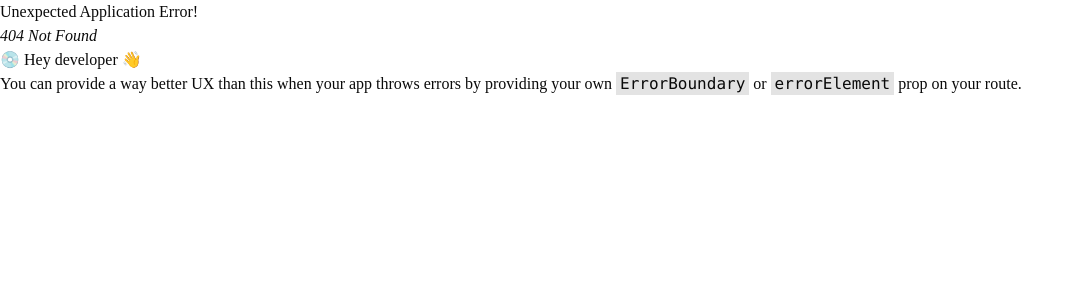
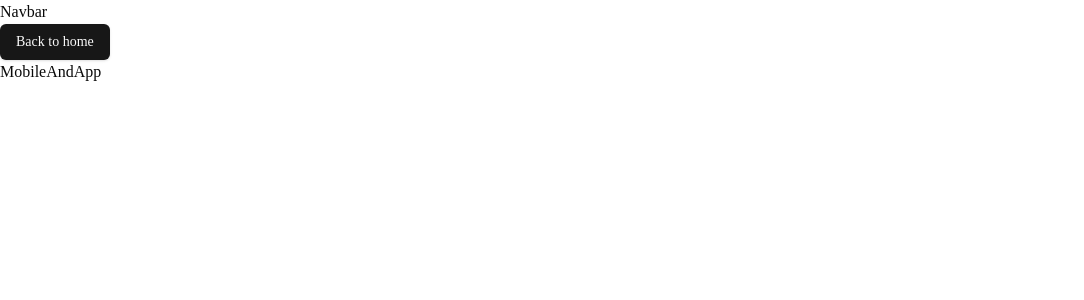
Before and after one commit to SadikMuktadir/web-tech-wizard, a React (Vite) app: page /details/mobileAndApp in a window 1280 px wide. Before the commit this address had no page. Shown: the top 300 px of the page, without its empty margins (0-1084 px from the left). Built offline with nearby package versions, Linux system fonts and the light colour scheme.

Commit message:
services section added

```diff
--- /dev/null
+++ b/src/components/home/detailsSection/AutoMation.tsx
@@ -0,0 +1,9 @@
+const AutoMation = () => {
+  return (
+    <div>
+      <h1>AutoMation</h1>
+    </div>
+  );
+};
+
+export default AutoMation;
--- /dev/null
+++ b/src/components/home/detailsSection/FastAndSecure.tsx
@@ -0,0 +1,9 @@
+const FastAndSecure = () => {
+  return (
+    <div>
+      <h1>FastAndSecure</h1>
+    </div>
+  );
+};
+
+export default FastAndSecure;
--- /dev/null
+++ b/src/components/home/detailsSection/GraphicsDesign.tsx
@@ -0,0 +1,9 @@
+const GraphicsDesign = () => {
+  return (
+    <div>
+      <h1>GrapicsDesign</h1>
+    </div>
+  );
+};
+
+export default GraphicsDesign;
--- /dev/null
+++ b/src/components/home/detailsSection/MobileAndApp.tsx
@@ -0,0 +1,9 @@
+const MobileAndApp = () => {
+  return (
+    <div>
+      <h1>MobileAndApp</h1>
+    </div>
+  );
+};
+
+export default MobileAndApp;
--- /dev/null
+++ b/src/components/home/detailsSection/Navbar.tsx
@@ -0,0 +1,15 @@
+import { Button } from "@/components/ui/button";
+import { Link } from "react-router-dom";
+
+const Navbar = () => {
+  return (
+    <div>
+      <h1>Navbar</h1>
+      <Link to="/">
+        <Button>Back to home</Button>
+      </Link>
+    </div>
+  );
+};
+
+export default Navbar;
--- /dev/null
+++ b/src/components/home/detailsSection/Seo.tsx
@@ -0,0 +1,9 @@
+const Seo = () => {
+  return (
+    <div>
+      <h1>Seo</h1>
+    </div>
+  );
+};
+
+export default Seo;
--- /dev/null
+++ b/src/components/home/detailsSection/ServicesNavbar.tsx
@@ -0,0 +1,13 @@
+import { Outlet } from "react-router-dom";
+import Navbar from "./Navbar";
+
+const ServicesNavbar = () => {
+  return (
+    <div>
+      <Navbar></Navbar>
+      <Outlet></Outlet>
+    </div>
+  );
+};
+
+export default ServicesNavbar;
--- /dev/null
+++ b/src/components/home/detailsSection/Support.tsx
@@ -0,0 +1,9 @@
+const Support = () => {
+  return (
+    <div>
+      <h1>Support</h1>
+    </div>
+  );
+};
+
+export default Support;
--- a/src/components/home/rightSection/Services.tsx
+++ b/src/components/home/rightSection/Services.tsx
@@ -1,3 +1,5 @@
+import { Link } from "react-router-dom";
+
 const Services = () => {
   return (
     <div>
@@ -17,6 +19,7 @@ const Services = () => {
         </div>
 
         <div className="mx-auto grid justify-center gap-4 sm:grid-cols-2 md:max-w-[64rem] md:grid-cols-3">
+          <Link to="/details/mobileAndApp">
             <div className="relative overflow-hidden rounded-lg border bg-white dark:bg-[#5C7285] select-none hover:shadow hover:shadow-teal-200 p-2">
               <div className="flex h-[180px] flex-col justify-between rounded-md p-6">
                 <div>
@@ -34,7 +37,9 @@ const Services = () => {
                 </div>
               </div>
             </div>
+          </Link>
 
+          <Link to="/details/seo">
             <div className="relative overflow-hidden rounded-lg border bg-white dark:bg-[#5C7285] select-none hover:shadow hover:shadow-teal-200 p-2">
               <div className="flex h-[180px] flex-col justify-between rounded-md p-6">
                 <div>
@@ -52,7 +57,9 @@ const Services = () => {
                 </div>
               </div>
             </div>
+          </Link>
 
+          <Link to="/details/graphics">
             <div className="relative overflow-hidden rounded-lg border bg-white dark:bg-[#5C7285] select-none hover:shadow hover:shadow-teal-200 p-2">
               <div className="flex h-[180px] flex-col justify-between rounded-md p-6">
                 <div>
@@ -70,7 +77,9 @@ const Services = () => {
                 </div>
               </div>
             </div>
+          </Link>
 
+          <Link to="/details/automation">
             <div className="relative overflow-hidden rounded-lg border bg-white dark:bg-[#5C7285] select-none hover:shadow hover:shadow-teal-200 p-2">
               <div className="flex h-[180px] flex-col justify-between rounded-md p-6">
                 <div>
@@ -88,7 +97,9 @@ const Services = () => {
                 </div>
               </div>
             </div>
+          </Link>
 
+          <Link to="/details/fastAndSecure">
             <div className="relative overflow-hidden rounded-lg border bg-white dark:bg-[#5C7285] select-none hover:shadow hover:shadow-teal-200 p-2">
               <div className="flex h-[180px] flex-col justify-between rounded-md p-6">
                 <div>
@@ -106,7 +117,9 @@ const Services = () => {
                 </div>
               </div>
             </div>
+          </Link>
 
+          <Link to="/details/support">
             <div className="relative overflow-hidden rounded-lg border bg-white dark:bg-[#5C7285] select-none hover:shadow hover:shadow-teal-200 p-2">
               <div className="flex h-[180px] flex-col justify-between rounded-md p-6">
                 <div>
@@ -124,6 +137,7 @@ const Services = () => {
                 </div>
               </div>
             </div>
+          </Link>
         </div>
       </section>
     </div>
```
Also changed, not shown: src/components/route/Routes.tsx (+37 -0 lines). Lines whose indentation alone changed are shown as unchanged.
